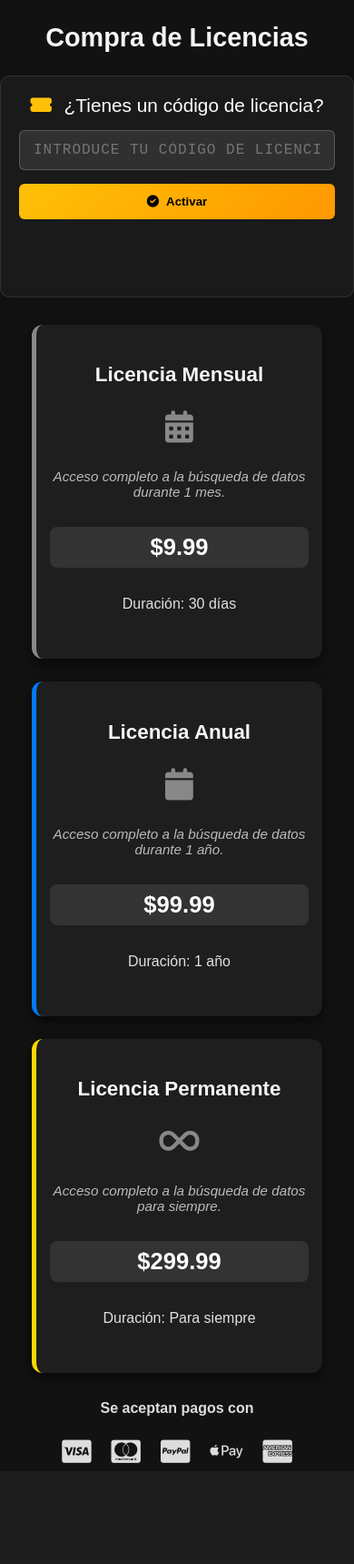
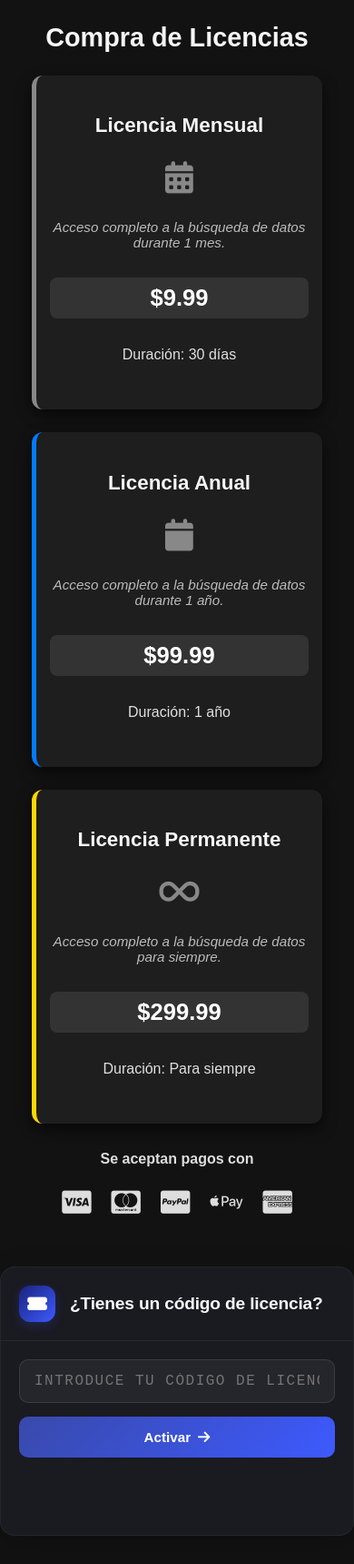
Before and after one commit to ibim4ster/TFG-GRAVITY, a Flask app: page /comprar in a window 390 px wide. Shown: the whole page at 91% size. Before the commit the page ends 1617 px from the top, so only its background shows below. Run offline with Flask 3, Linux system fonts and the light colour scheme; the visitor is signed in with stand-in values (Sample User, id 1); some libraries are stand-ins or nearby versions.

Commit message:
Enhance user and admin account deletion processes, ensuring related data is removed and improving error handling. Update UI for license redemption with a new design and responsive adjustments. Add automatic end date calculation for licenses based on type selection.

```diff
--- a/app/static/css/comprar_content.css
+++ b/app/static/css/comprar_content.css
@@ -122,6 +122,161 @@ h2.centered {
   font-weight: bold;
 }
 
+/* Nuevo diseño para el canje de códigos */
+.redeem-card {
+  background: rgba(30, 30, 40, 0.7);
+  backdrop-filter: blur(10px);
+  -webkit-backdrop-filter: blur(10px);
+  border-radius: 16px;
+  box-shadow: 0 8px 32px rgba(0, 0, 0, 0.2);
+  padding: 0;
+  max-width: 800px;
+  margin: 50px auto 30px;
+  border: 1px solid rgba(255, 255, 255, 0.05);
+  position: relative;
+  overflow: hidden;
+  transition: all 0.3s cubic-bezier(0.165, 0.84, 0.44, 1);
+}
+
+.redeem-card:hover {
+  transform: translateY(-5px);
+  box-shadow: 0 12px 40px rgba(0, 0, 0, 0.3);
+}
+
+.redeem-card::before {
+  content: '';
+  position: absolute;
+  top: 0;
+  left: 0;
+  right: 0;
+  height: 3px;
+  background: linear-gradient(90deg, #3d5afe, #1a237e);
+  opacity: 0;
+  transition: opacity 0.3s ease;
+}
+
+.redeem-card:hover::before {
+  opacity: 1;
+}
+
+.redeem-header {
+  display: flex;
+  align-items: center;
+  padding: 24px 28px;
+  border-bottom: 1px solid rgba(255, 255, 255, 0.05);
+}
+
+.redeem-icon {
+  font-size: 1.4rem;
+  width: 48px;
+  height: 48px;
+  display: flex;
+  align-items: center;
+  justify-content: center;
+  background: linear-gradient(135deg, #1a237e, #3d5afe);
+  border-radius: 12px;
+  margin-right: 16px;
+  color: white;
+  box-shadow: 0 4px 12px rgba(61, 90, 254, 0.2);
+}
+
+.redeem-card h3 {
+  margin: 0;
+  font-size: 1.4rem;
+  color: #f8f9fc;
+  font-weight: 600;
+  letter-spacing: -0.01em;
+}
+
+.redeem-content {
+  padding: 24px 28px;
+}
+
+.redeem-container {
+  display: flex;
+  gap: 15px;
+  margin-bottom: 15px;
+}
+
+#license-code {
+  flex: 1;
+  background: rgba(255, 255, 255, 0.05);
+  border: 1px solid rgba(255, 255, 255, 0.1);
+  color: white;
+  font-size: 1rem;
+  padding: 14px 16px;
+  border-radius: 10px;
+  outline: none;
+  transition: all 0.3s ease;
+  letter-spacing: 1.5px;
+  text-align: center;
+  font-family: monospace;
+  text-transform: uppercase;
+}
+
+#license-code:focus {
+  border-color: #3d5afe;
+  box-shadow: 0 0 0 2px rgba(61, 90, 254, 0.3);
+}
+
+.redeem-btn {
+  background: linear-gradient(135deg, #3949ab, #3d5afe);
+  color: #fff;
+  border: none;
+  padding: 0 24px;
+  border-radius: 10px;
+  font-weight: bold;
+  cursor: pointer;
+  transition: all 0.3s ease;
+  display: inline-flex;
+  align-items: center;
+  justify-content: center;
+  gap: 8px;
+  white-space: nowrap;
+  min-width: 120px;
+  font-size: 0.95rem;
+}
+
+.redeem-btn:hover {
+  background: linear-gradient(135deg, #3f51b5, #536dfe);
+  transform: translateY(-2px);
+  box-shadow: 0 7px 14px rgba(61, 90, 254, 0.3);
+}
+
+.redeem-btn:active {
+  transform: translateY(0);
+}
+
+.message-box {
+  min-height: 50px;
+  margin-top: 15px;
+}
+
+.success-message, .error-message, .info-message {
+  padding: 14px 16px;
+  border-radius: 10px;
+  font-size: 0.95rem;
+  display: flex;
+  align-items: center;
+  gap: 12px;
+  background: rgba(255, 255, 255, 0.03);
+}
+
+.success-message {
+  color: #00c853;
+  border: 1px solid rgba(0, 200, 83, 0.2);
+}
+
+.error-message {
+  color: #f44336;
+  border: 1px solid rgba(244, 67, 54, 0.2);
+}
+
+.info-message {
+  color: #2196f3;
+  border: 1px solid rgba(33, 150, 243, 0.2);
+}
+
 /* Large screens (desktops) */
 @media (max-width: 1200px) {
   .license-container {
@@ -205,6 +360,33 @@ h2.centered {
 
   .payment-text {
     margin-top: 30px;
+  }
+
+  .redeem-container {
+    flex-direction: column;
+  }
+
+  .redeem-btn {
+    width: 100%;
+    padding: 14px;
+  }
+
+  .redeem-header {
+    padding: 20px;
+  }
+
+  .redeem-content {
+    padding: 20px;
+  }
+
+  .redeem-icon {
+    width: 40px;
+    height: 40px;
+    font-size: 1.2rem;
+  }
+
+  .redeem-card h3 {
+    font-size: 1.2rem;
   }
 }
 
@@ -295,126 +477,7 @@ h2.centered {
   }
 }
 
-/* Estilos para la sección de redención de licencias */
+/* Ocultar antigua sección de redención */
 .redeem-section {
-  background-color: rgba(30, 30, 30, 0.7);
-  border-radius: 10px;
-  padding: 20px;
-  margin: 0 auto 30px;
-  max-width: 600px;
-  box-shadow: 0 4px 15px rgba(0, 0, 0, 0.2);
-  text-align: center;
-  backdrop-filter: blur(10px);
-  -webkit-backdrop-filter: blur(10px);
-  border: 1px solid rgba(255, 255, 255, 0.1);
+  display: none;
 }
-
-.redeem-section h3 {
-  color: #ffffff;
-  margin-top: 0;
-  margin-bottom: 15px;
-  font-size: 1.3rem;
-  font-weight: 500;
-}
-
-.redeem-section h3 i {
-  color: #ffc107;
-  margin-right: 8px;
-}
-
-.redeem-container {
-  display: flex;
-  gap: 15px;
-  margin-bottom: 15px;
-}
-
-#license-code {
-  flex: 1;
-  background: rgba(255, 255, 255, 0.1);
-  border: 1px solid rgba(255, 255, 255, 0.2);
-  color: white;
-  font-size: 1rem;
-  padding: 12px 15px;
-  border-radius: 6px;
-  outline: none;
-  transition: all 0.3s ease;
-  letter-spacing: 1px;
-  text-align: center;
-  font-family: monospace;
-  text-transform: uppercase;
-}
-
-#license-code:focus {
-  border-color: #ffc107;
-  box-shadow: 0 0 0 2px rgba(255, 193, 7, 0.3);
-}
-
-.redeem-btn {
-  background: linear-gradient(135deg, #ffc107, #ff9800);
-  color: #000;
-  border: none;
-  padding: 12px 25px;
-  border-radius: 6px;
-  font-weight: bold;
-  cursor: pointer;
-  transition: all 0.3s ease;
-  display: inline-flex;
-  align-items: center;
-  justify-content: center;
-  gap: 8px;
-  white-space: nowrap;
-  min-width: 120px;
-}
-
-.redeem-btn:hover {
-  transform: translateY(-3px);
-  box-shadow: 0 7px 14px rgba(0, 0, 0, 0.3);
-  background: linear-gradient(135deg, #ffcd38, #ffa726);
-}
-
-.redeem-btn:active {
-  transform: translateY(-1px);
-}
-
-.message-box {
-  min-height: 50px;
-  margin-top: 10px;
-}
-
-.success-message, .error-message, .info-message {
-  padding: 10px 15px;
-  border-radius: 5px;
-  font-size: 0.95rem;
-  display: flex;
-  align-items: center;
-  gap: 10px;
-}
-
-.success-message {
-  background-color: rgba(76, 175, 80, 0.2);
-  color: #4CAF50;
-  border: 1px solid rgba(76, 175, 80, 0.3);
-}
-
-.error-message {
-  background-color: rgba(244, 67, 54, 0.2);
-  color: #f44336;
-  border: 1px solid rgba(244, 67, 54, 0.3);
-}
-
-.info-message {
-  background-color: rgba(33, 150, 243, 0.2);
-  color: #42a5f5;
-  border: 1px solid rgba(33, 150, 243, 0.3);
-}
-
-/* Responsive adjustments for redeem section */
-@media (max-width: 600px) {
-  .redeem-container {
-    flex-direction: column;
-  }
-
-  .redeem-btn {
-    width: 100%;
-  }
-}
--- a/app/templates/comprar_content.html
+++ b/app/templates/comprar_content.html
@@ -13,18 +13,6 @@
 
 <body>
   <h2 class="centered">Compra de Licencias</h2>
-
-  <!-- Redimir código de licencia -->
-  <div class="redeem-section">
-    <h3><i class="fas fa-ticket-alt"></i> ¿Tienes un código de licencia?</h3>
-    <div class="redeem-container">
-      <input type="text" id="license-code" placeholder="Introduce tu código de licencia" maxlength="16">
-      <button id="redeem-button" class="redeem-btn">
-        <i class="fas fa-check-circle"></i> Activar
-      </button>
-    </div>
-    <div id="redeem-message" class="message-box"></div>
-  </div>
 
   <div class="license-container">
     <!-- Licencia Mensual -->
@@ -73,15 +61,36 @@
       </div>
     </div>
   </div>
+
   <div class="payment-text">
     <p>Se aceptan pagos con</p>
   </div>
+
   <div class="payment-logos">
     <i class="fab fa-cc-visa" aria-hidden="true"></i>
     <i class="fab fa-cc-mastercard" aria-hidden="true"></i>
     <i class="fab fa-cc-paypal" aria-hidden="true"></i>
     <i class="fab fa-apple-pay" aria-hidden="true"></i>
     <i class="fab fa-cc-amex" aria-hidden="true"></i>
+  </div>
+
+  <!-- Redimir código de licencia (REDISEÑADO) -->
+  <div class="redeem-card">
+    <div class="redeem-header">
+      <div class="redeem-icon">
+        <i class="fas fa-ticket-alt"></i>
+      </div>
+      <h3>¿Tienes un código de licencia?</h3>
+    </div>
+    <div class="redeem-content">
+      <div class="redeem-container">
+        <input type="text" id="license-code" placeholder="Introduce tu código de licencia" maxlength="16">
+        <button id="redeem-button" class="redeem-btn">
+          Activar <i class="fas fa-arrow-right"></i>
+        </button>
+      </div>
+      <div id="redeem-message" class="message-box"></div>
+    </div>
   </div>
 
   <script>
@@ -167,7 +176,7 @@
       const redeemButton = document.getElementById('redeem-button');
       if (redeemButton) {
         redeemButton.addEventListener('click', function () {
-          console.log("Botón de redención clickeado");  // Añadir para debugging
+          console.log("Botón de redención clickeado");
 
           const licenseCode = document.getElementById('license-code').value.trim();
           const messageBox = document.getElementById('redeem-message');
@@ -177,7 +186,7 @@
             return;
           }
 
-          console.log("Enviando código:", licenseCode);  // Añadir para debugging
+          console.log("Enviando código:", licenseCode);
 
           // Mostrar mensaje de carga
           messageBox.innerHTML = '<div class="info-message"><i class="fas fa-spinner fa-spin"></i> Verificando código...</div>';
@@ -190,29 +199,29 @@
             body: JSON.stringify({ codigo: licenseCode })
           })
             .then(res => {
-              console.log("Respuesta HTTP:", res.status);  // Añadir para debugging
+              console.log("Respuesta HTTP:", res.status);
               return res.json();
             })
             .then(data => {
-              console.log("Datos recibidos:", data);  // Añadir para debugging
+              console.log("Datos recibidos:", data);
 
               if (data.success) {
                 messageBox.innerHTML = '<div class="success-message"><i class="fas fa-check-circle"></i> ' + data.message + '</div>';
                 // Redirigir a la página de éxito después de 2 segundos
                 setTimeout(() => {
-                  window.location.href = "/licenses/compra_exitosa";
+                  window.location.href = "/licenses/redeem_success";
                 }, 2000);
               } else {
                 messageBox.innerHTML = '<div class="error-message"><i class="fas fa-times-circle"></i> ' + (data.error || "Error desconocido") + '</div>';
               }
             })
             .catch(error => {
-              console.error("Error en la solicitud:", error);  // Añadir para debugging
+              console.error("Error en la solicitud:", error);
               messageBox.innerHTML = '<div class="error-message"><i class="fas fa-times-circle"></i> Hubo un problema al procesar tu código. Por favor, inténtalo de nuevo.</div>';
             });
         });
       } else {
-        console.error("El botón de redención no se encontró en el DOM");  // Añadir para debugging
+        console.error("El botón de redención no se encontró en el DOM");
       }
     });
   </script>
```
Also changed, not shown: app/routes/admin.py (+39 -2 lines), app/routes/user.py (+34 -11 lines), app/templates/dashboard.html (+31 -5 lines), app/templates/edit_license.html (+26 -12 lines), app/templates/edit_user.html (+26 -0 lines).
